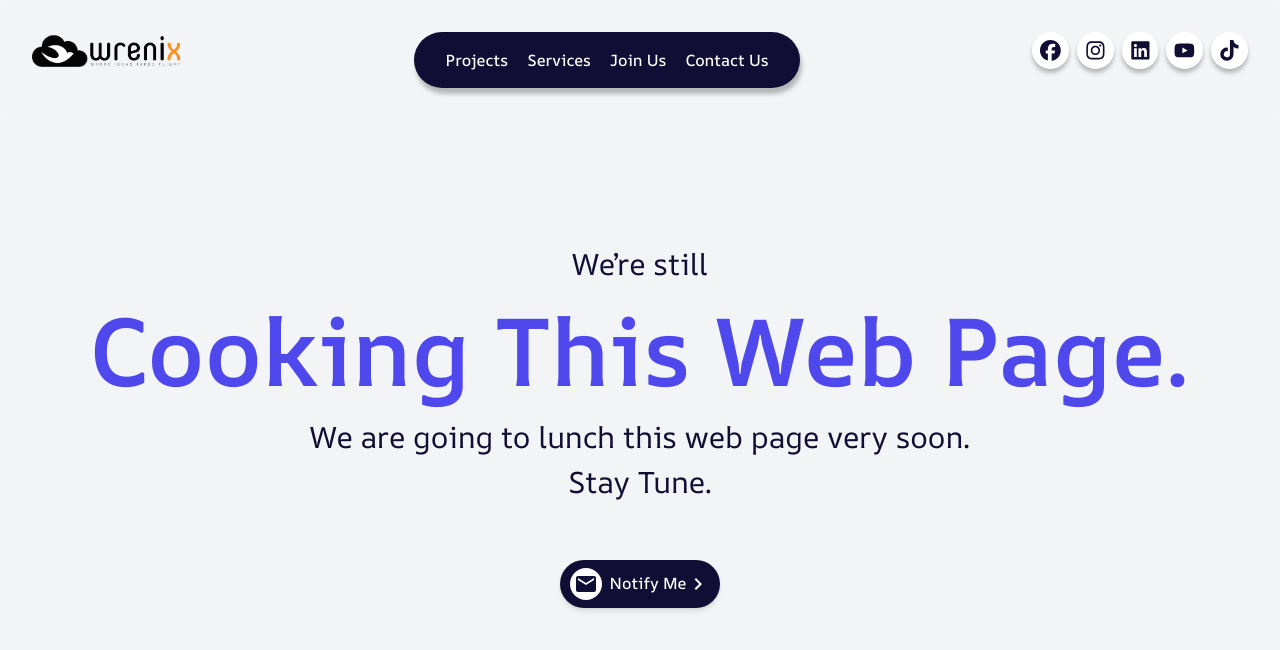
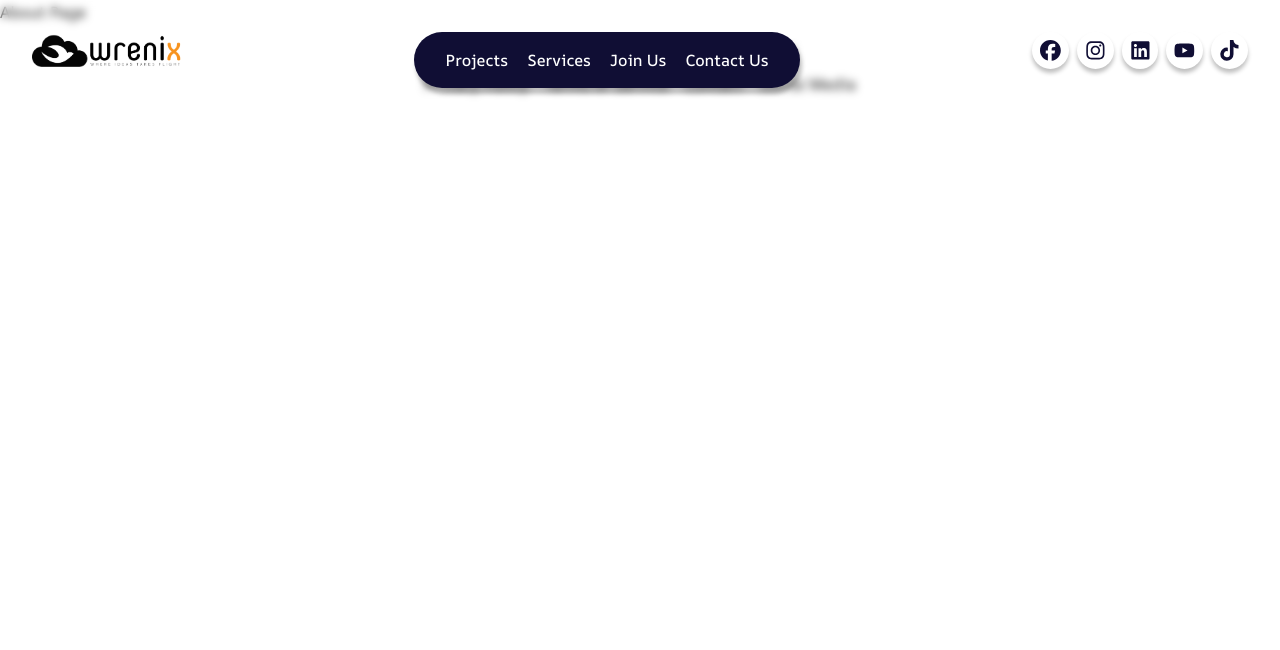
Before and after one commit to WrenixAdmin/Wrenix-Test, a Next.js app in the folder web/: page /about in a window 1280 px wide. Before the commit this address had no page. Shown: the top 650 px of the page. Built offline with nearby package versions, Linux system fonts and the light colour scheme; a web font is replaced by a local one.

Commit message:
Break the layouts

```diff
--- /dev/null
+++ b/web/src/app/ClientLayout.tsx
@@ -0,0 +1,26 @@
+"use client";
+
+import { useRouter } from "next/navigation";
+import Navbar from "@/components/layout/Navbar";
+import Footer from "@/components/layout/Footer";
+import { Analytics } from "@vercel/analytics/react";
+
+export default function ClientLayout({ children }: { children: React.ReactNode }) {
+  const router = useRouter();
+  const isComingSoonPage = router.pathname === "/coming-soon";
+
+  return (
+    <>
+      {isComingSoonPage ? (
+        children
+      ) : (
+        <>
+          <Navbar />
+          <main>{children}</main>
+          <Footer />
+        </>
+      )}
+      <Analytics />
+    </>
+  );
+}
--- /dev/null
+++ b/web/src/app/about/page.tsx
@@ -0,0 +1,7 @@
+export default function About() {
+    return (
+        <>
+            About Page
+        </>
+    )
+}
--- a/web/src/app/layout.tsx
+++ b/web/src/app/layout.tsx
@@ -1,9 +1,7 @@
 import type { Metadata } from "next";
 import { Geist, Geist_Mono } from "next/font/google";
 import "./globals.css";
-
-// Adding the analitics
-import { Analytics } from "@vercel/analytics/react"
+import ClientLayout from "./ClientLayout";
 
 const geistSans = Geist({
   variable: "--font-geist-sans",
@@ -30,11 +28,8 @@ export default function RootLayout({
       <body
         className={`${geistSans.variable} ${geistMono.variable} antialiased overflow-x-hidden`}
       >
-        {children}
+        <ClientLayout>{children}</ClientLayout>
       </body>
-
-
-      <Analytics />
     </html>
   );
 }
```
